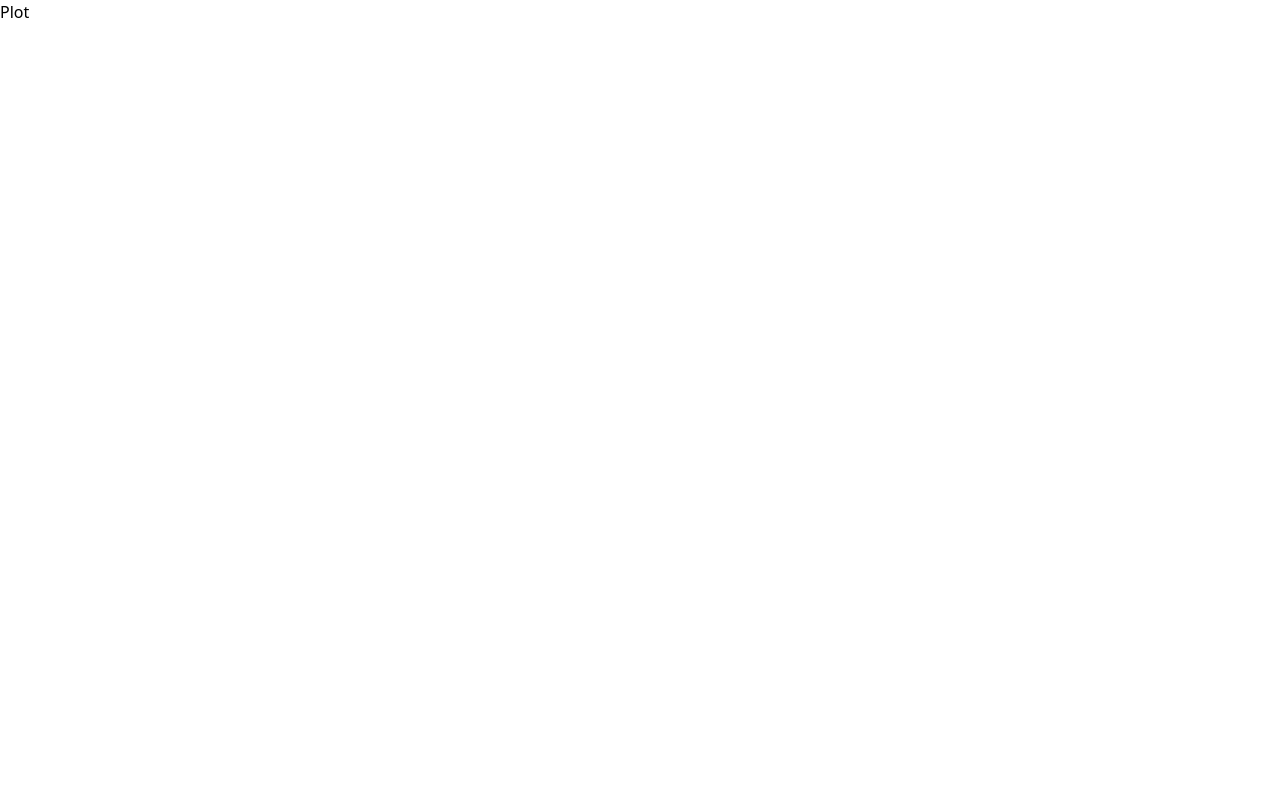
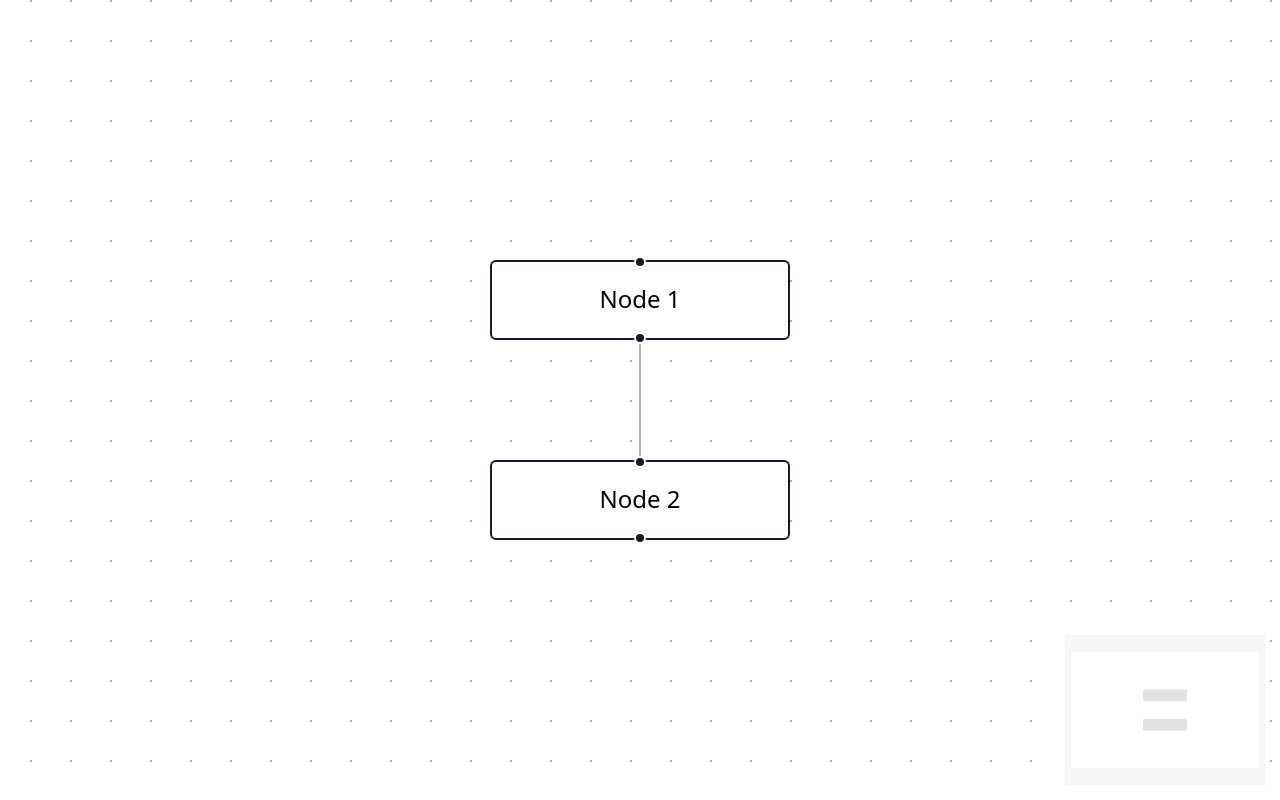
Before and after one commit to oscarzhpersson/Plot, a React (Vite) app: page / in a window 1280 px wide. Built offline with nearby package versions, Linux system fonts and the light colour scheme.

Commit message:
feat: add pannable review board

```diff
--- a/package.json
+++ b/package.json
@@ -10,6 +10,7 @@
     "preview": "vite preview"
   },
   "dependencies": {
+    "@xyflow/react": "^12.12.1",
     "react": "^19.3.1",
     "react-dom": "^19.3.1"
   },
--- a/src/App.tsx
+++ b/src/App.tsx
@@ -1,9 +1,11 @@
+import Board from "@/components/board/Board";
+
 function App() {
   return (
     <main>
-      <h1>Plot</h1>
+      <Board />
     </main>
-  )
+  );
 }
 
-export default App
+export default App;
--- /dev/null
+++ b/src/components/board/Board.tsx
@@ -0,0 +1,53 @@
+import { useCallback } from "react";
+import BoardToolbar from "./BoardToolbar";
+import {
+  ReactFlow,
+  addEdge,
+  Background,
+  useEdgesState,
+  useNodesState,
+  MiniMap,
+  type Edge,
+  type Node,
+  type OnConnect,
+} from "@xyflow/react";
+
+type BoardNode = Node<{ label: string }>;
+
+const initialNodes: BoardNode[] = [
+  { id: "n1", position: { x: 0, y: 0 }, data: { label: "Node 1" } },
+  { id: "n2", position: { x: 0, y: 100 }, data: { label: "Node 2" } },
+];
+const initialEdges: Edge[] = [{ id: "n1-n2", source: "n1", target: "n2" }];
+
+export default function Board() {
+  const [nodes, , onNodesChange] = useNodesState(initialNodes);
+  const [edges, setEdges, onEdgesChange] = useEdgesState(initialEdges);
+
+  const onConnect = useCallback<OnConnect>(
+    (connection) =>
+      setEdges((currentEdges) => addEdge(connection, currentEdges)),
+    [setEdges],
+  );
+
+  return (
+    <div style={{ width: "100vw", height: "100vh" }}>
+      <ReactFlow
+        nodes={nodes}
+        edges={edges}
+        onNodesChange={onNodesChange}
+        onEdgesChange={onEdgesChange}
+        onConnect={onConnect}
+        fitView
+        panOnScroll
+        panOnScrollSpeed={1}
+        zoomOnScroll={false}
+        zoomOnPinch
+        proOptions={{ hideAttribution: true }}
+      >
+        <Background gap={20} size={1} />
+        <MiniMap />
+      </ReactFlow>
+    </div>
+  );
+}
--- a/src/index.css
+++ b/src/index.css
@@ -1,4 +1,8 @@
 @import 'tailwindcss';
+
+@layer base {
+  @import '@xyflow/react/dist/style.css';
+}
 
 *,
 *::before,
```
Also changed, not shown: 1 other file (tests, documents, lock files or other folders).
